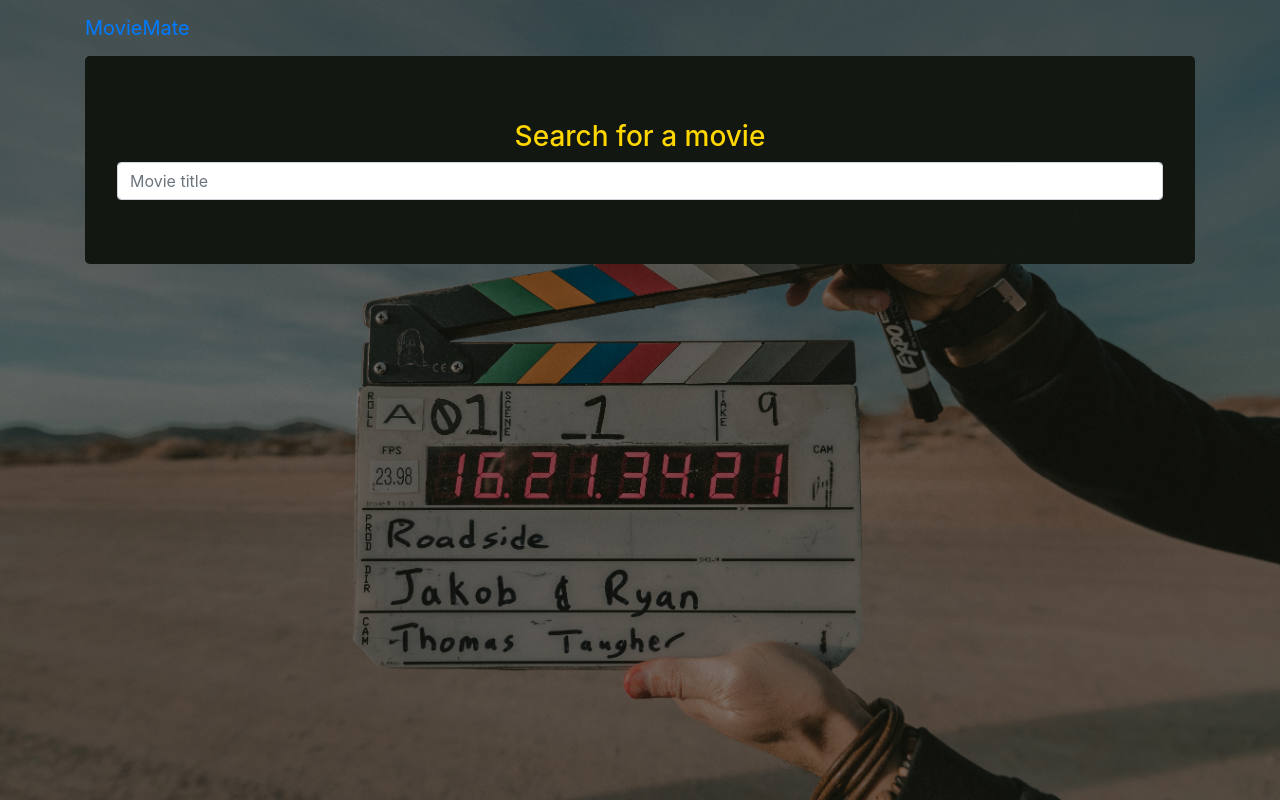
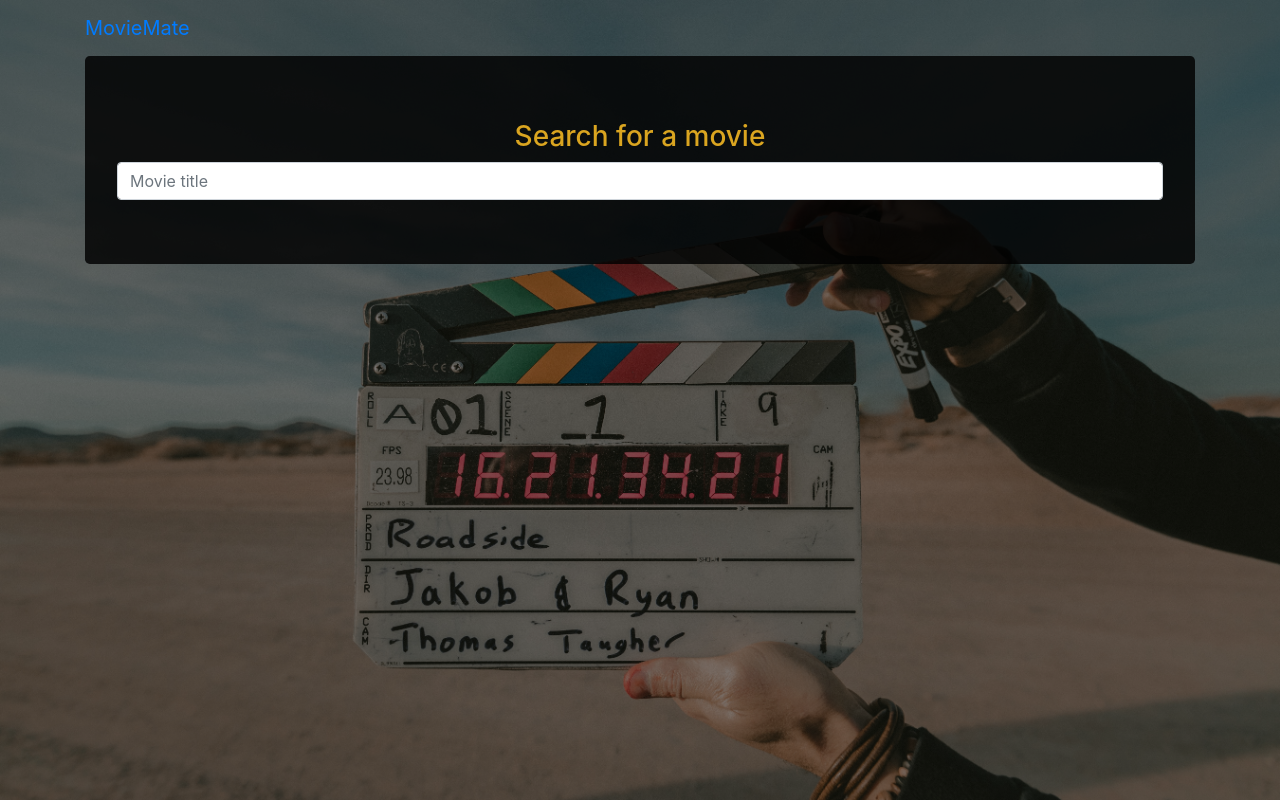
Before and after one commit to b-bryant18/MovieMate, a PHP site: page / in a window 1280 px wide. Run offline with PHP 8.4, Linux system fonts and the light colour scheme.

Commit message:
Changed jumbotron background color to black and made translucent to match list-group-item

```diff
--- a/CSS/style.css
+++ b/CSS/style.css
@@ -16,9 +16,9 @@ body {
 
 /* Jumbotron image */
 .jumbotron {
-     background-image: url(../Images/sunrise.jpg);
-    /* background: linear-gradient(0.25turn, #38a4ec, #27df36);  */
-    color: gold;
+     /* background-image: url(../Images/sunrise.jpg); */
+    background-color:rgba(0, 0, 0, 0.822);
+    color: goldenrod;
 }
 
 /* All search results */
```
